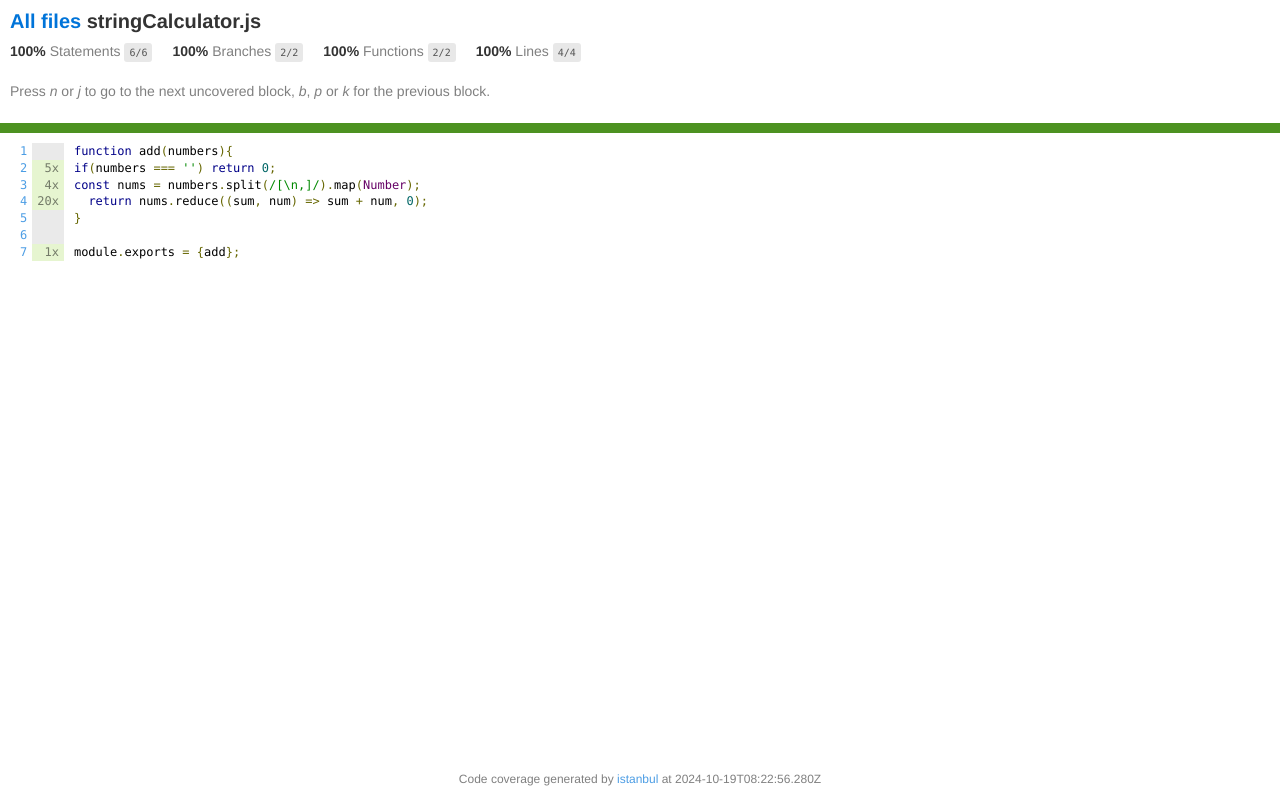
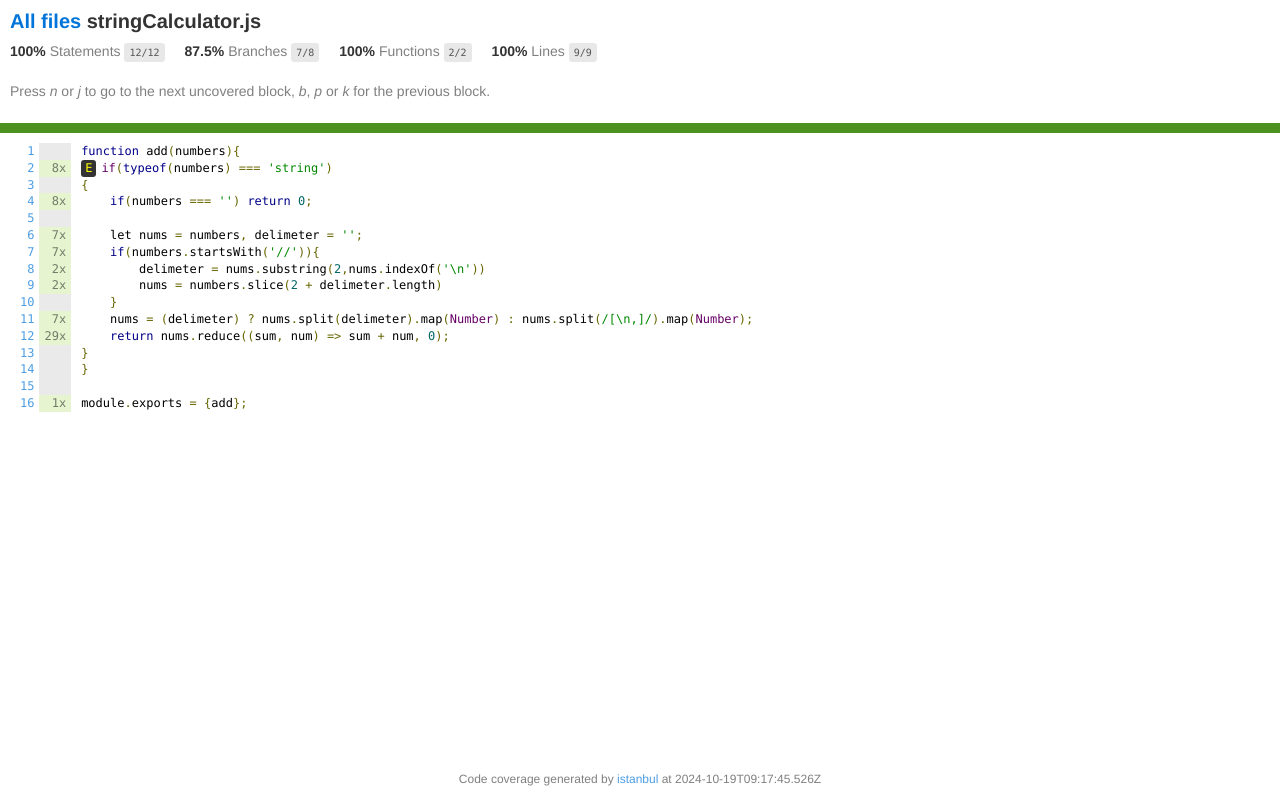
Before and after one commit to eshaansinghparihar/string-calculator-kata, a plain HTML site: page stringCalculator.js.html in a window 1280 px wide. Drawn offline with Linux system fonts and the light colour scheme.

Commit message:
deploy: c7e14c52e411d7c4ba3fb0b5a760e6aa381dbbdd

```diff
--- a/stringCalculator.js.html
+++ b/stringCalculator.js.html
@@ -25,14 +25,14 @@
             <div class='fl pad1y space-right2'>
                 <span class="strong">100% </span>
                 <span class="quiet">Statements</span>
-                <span class='fraction'>6/6</span>
+                <span class='fraction'>12/12</span>
             </div>
 
 
             <div class='fl pad1y space-right2'>
-                <span class="strong">100% </span>
+                <span class="strong">87.5% </span>
                 <span class="quiet">Branches</span>
-                <span class='fraction'>2/2</span>
+                <span class='fraction'>7/8</span>
             </div>
 
 
@@ -46,7 +46,7 @@
             <div class='fl pad1y space-right2'>
                 <span class="strong">100% </span>
                 <span class="quiet">Lines</span>
-                <span class='fraction'>4/4</span>
+                <span class='fraction'>9/9</span>
             </div>
 
 
@@ -69,16 +69,43 @@
 <a name='L4'></a><a href='#L4'>4</a>
 <a name='L5'></a><a href='#L5'>5</a>
 <a name='L6'></a><a href='#L6'>6</a>
-<a name='L7'></a><a href='#L7'>7</a></td><td class="line-coverage quiet"><span class="cline-any cline-neutral">&nbsp;</span>
-<span class="cline-any cline-yes">5x</span>
-<span class="cline-any cline-yes">4x</span>
-<span class="cline-any cline-yes">20x</span>
+<a name='L7'></a><a href='#L7'>7</a>
+<a name='L8'></a><a href='#L8'>8</a>
+<a name='L9'></a><a href='#L9'>9</a>
+<a name='L10'></a><a href='#L10'>10</a>
+<a name='L11'></a><a href='#L11'>11</a>
+<a name='L12'></a><a href='#L12'>12</a>
+<a name='L13'></a><a href='#L13'>13</a>
+<a name='L14'></a><a href='#L14'>14</a>
+<a name='L15'></a><a href='#L15'>15</a>
+<a name='L16'></a><a href='#L16'>16</a></td><td class="line-coverage quiet"><span class="cline-any cline-neutral">&nbsp;</span>
+<span class="cline-any cline-yes">8x</span>
+<span class="cline-any cline-neutral">&nbsp;</span>
+<span class="cline-any cline-yes">8x</span>
+<span class="cline-any cline-neutral">&nbsp;</span>
+<span class="cline-any cline-yes">7x</span>
+<span class="cline-any cline-yes">7x</span>
+<span class="cline-any cline-yes">2x</span>
+<span class="cline-any cline-yes">2x</span>
+<span class="cline-any cline-neutral">&nbsp;</span>
+<span class="cline-any cline-yes">7x</span>
+<span class="cline-any cline-yes">29x</span>
+<span class="cline-any cline-neutral">&nbsp;</span>
 <span class="cline-any cline-neutral">&nbsp;</span>
 <span class="cline-any cline-neutral">&nbsp;</span>
 <span class="cline-any cline-yes">1x</span></td><td class="text"><pre class="prettyprint lang-js">function add(numbers){
-if(numbers === '') return 0;
-const nums = numbers.split(/[\n,]/).map(Number);
-  return nums.reduce((sum, num) =&gt; sum + num, 0);
+<span class="missing-if-branch" title="else path not taken" >E</span>if(typeof(numbers) === 'string')
+{
+    if(numbers === '') return 0;
+&nbsp;
+    let nums = numbers, delimeter = '';
+    if(numbers.startsWith('//')){
+        delimeter = nums.substring(2,nums.indexOf('\n'))
+        nums = numbers.slice(2 + delimeter.length)
+    }
+    nums = (delimeter) ? nums.split(delimeter).map(Number) : nums.split(/[\n,]/).map(Number);
+    return nums.reduce((sum, num) =&gt; sum + num, 0);
+}
 }
 &nbsp;
 module.exports = {add};</pre></td></tr></table></pre>
@@ -88,7 +115,7 @@ module.exports = {add};</pre></td></tr></table></pre>
             <div class='footer quiet pad2 space-top1 center small'>
                 Code coverage generated by
                 <a href="https://istanbul.js.org/" target="_blank" rel="noopener noreferrer">istanbul</a>
-                at 2024-10-19T08:22:56.280Z
+                at 2024-10-19T09:17:45.526Z
             </div>
         <script src="prettify.js"></script>
         <script>
```
Also changed, not shown: index.html (+9 -9 lines).
